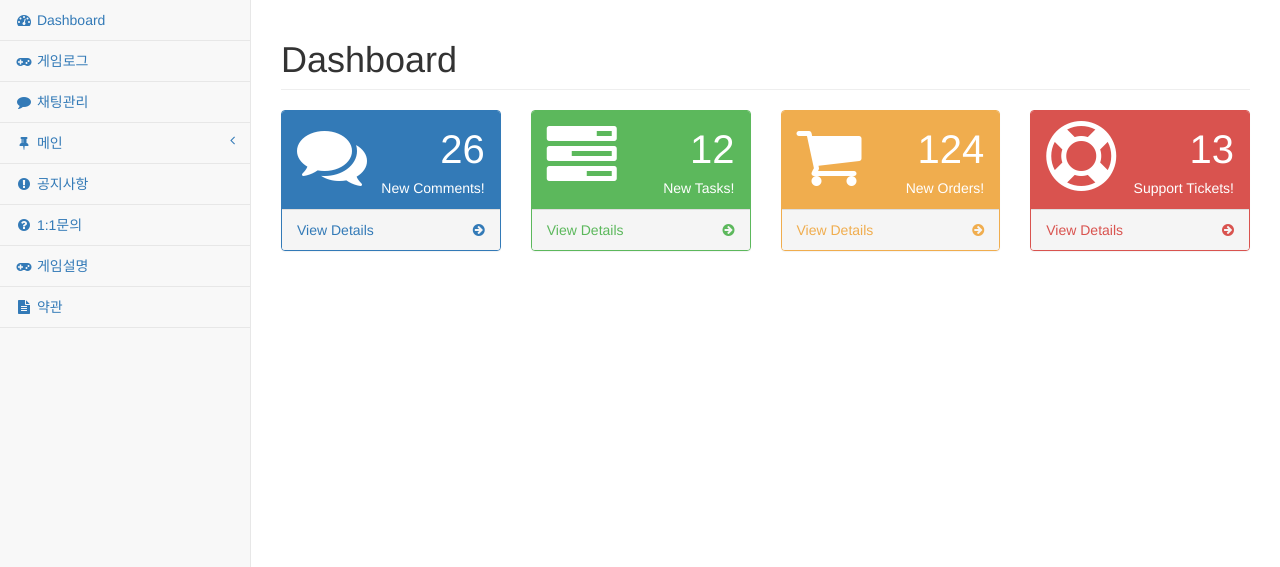
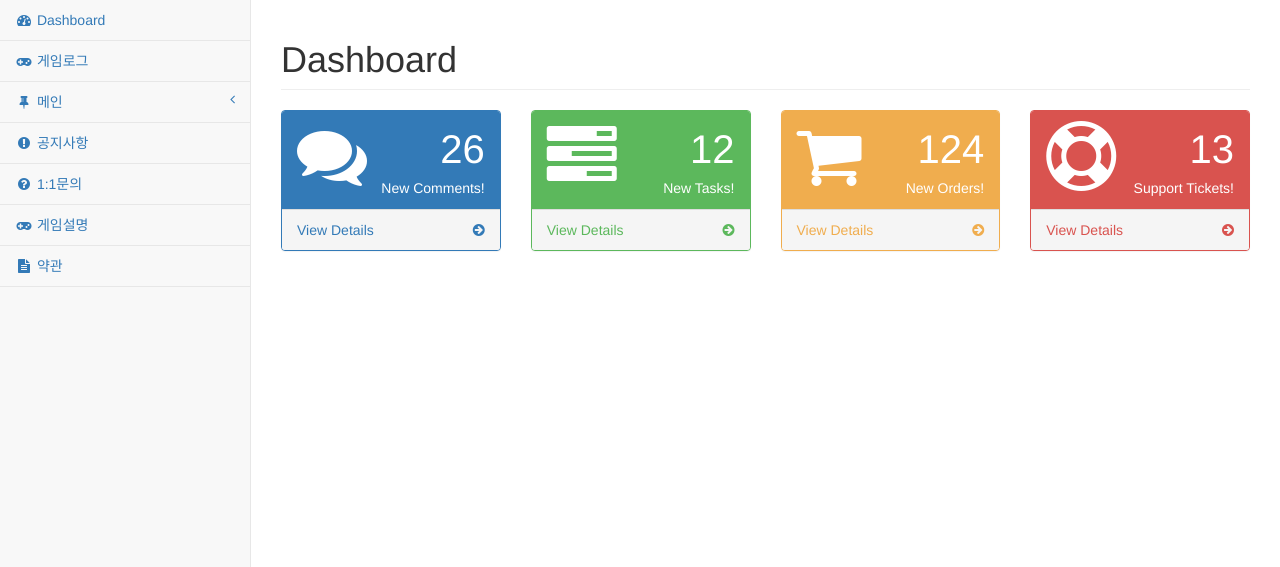
Before and after one commit to blendingp/holdem, a Java web app: page /admin/main.do in a window 1280 px wide. Shown: the part 51-618 px from the top of the page. Run offline with Spring Boot 4, a stand-in JSP engine, Linux system fonts and the light colour scheme; the project's own start-up code is not run, and a stand-in starts its controllers and pages.

Commit message:
채팅관리 메뉴 숨김처리 - 지우려고했더니 게임쪽에도 있어서 안지움

```diff
--- a/src/main/webapp/WEB-INF/jsp/egovframework/example/frame/leftmenu.jsp
+++ b/src/main/webapp/WEB-INF/jsp/egovframework/example/frame/leftmenu.jsp
@@ -35,7 +35,7 @@
 			<ul class="nav" id="side-menu">
 				<li><a href="/holdem/admin/main.do"><i class="fa fa-dashboard fa-fw"></i> Dashboard</a></li>
 				<li><a href="/holdem/admin/gamelogp.do"><i class="fa fa-gamepad fa-fw"></i> 게임로그</a></li>
-				<li><a href="/holdem/admin/chat.do"><i class="fa fa-comment fa-fw"></i> 채팅관리</a></li>
+				<!-- <li><a href="/holdem/admin/chat.do"><i class="fa fa-comment fa-fw"></i> 채팅관리</a></li> -->
 				<li>
 					<a href="#"><i class="fa fa-thumb-tack fa-fw"></i> 메인<span class="fa arrow"></span></a>
 					<ul class="nav nav-second-level">
```
